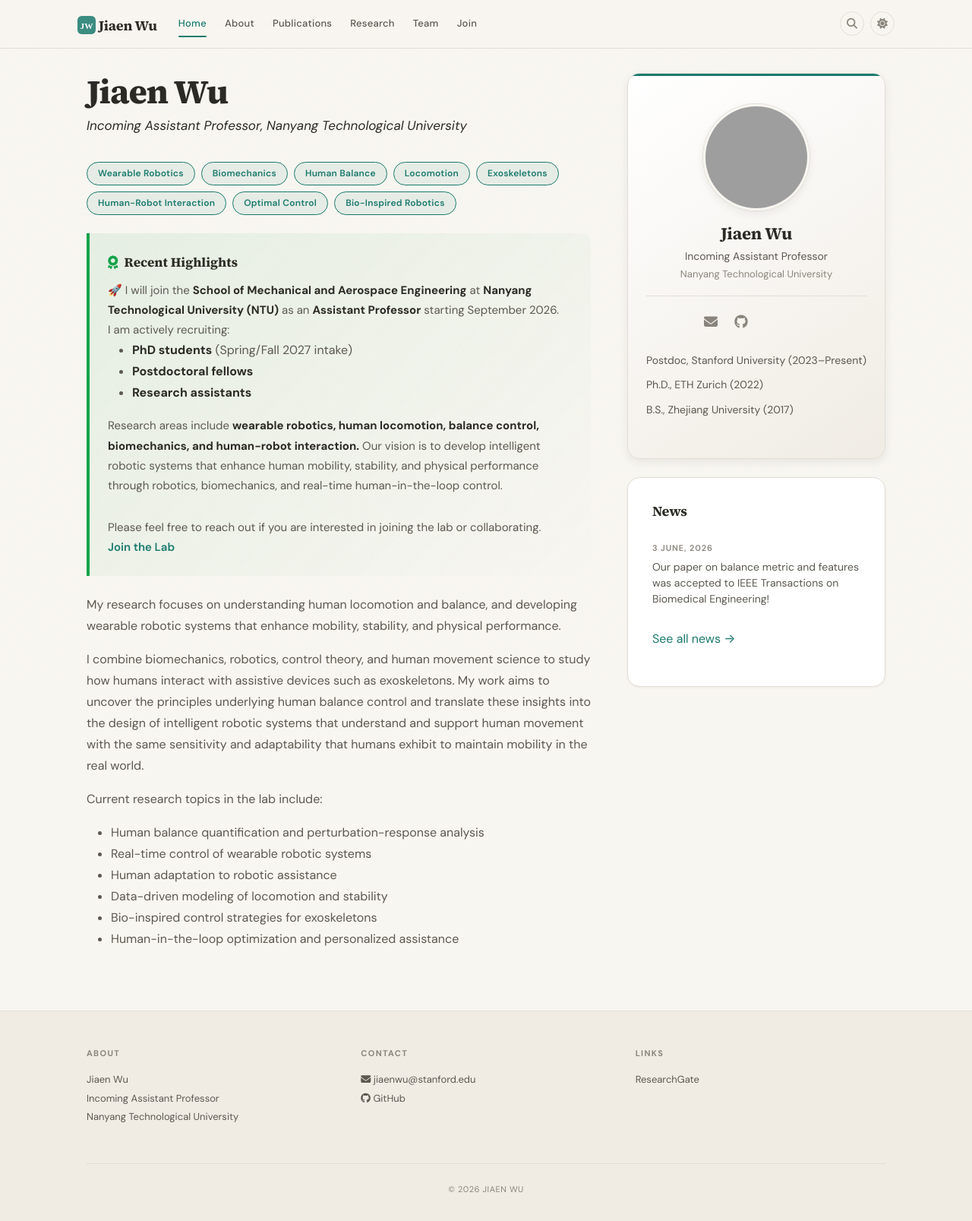
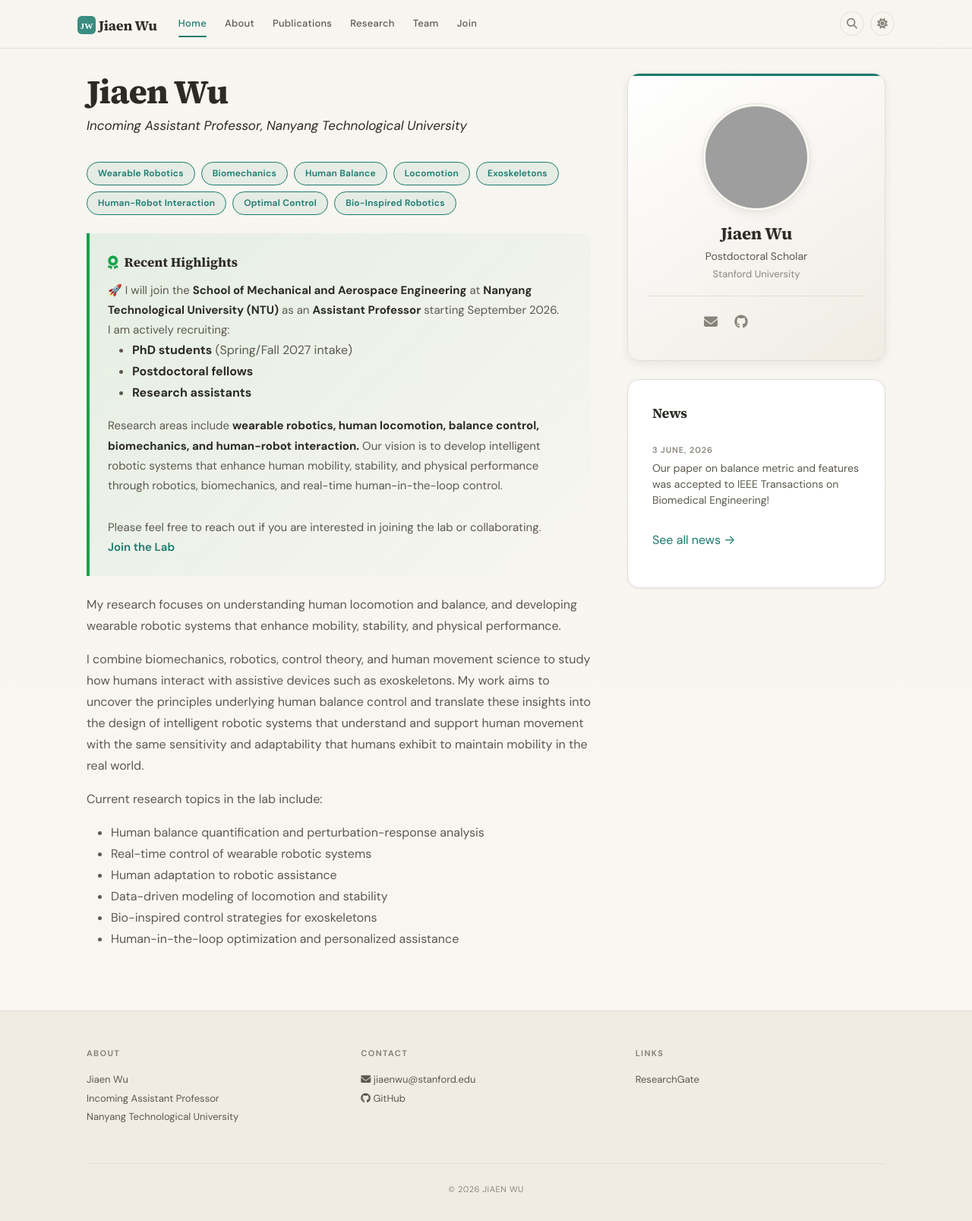
Before and after one commit to JiaenWu/jiaenwu.github.io, a Jekyll site: the page built from _pages/home.md, in a window 1280 px wide. Shown: the whole page at 76% size. Built offline with Jekyll 4.4.1, drawn with Linux system fonts in a browser that asks for light colours; a style sheet for code colours, icons or effects is not loaded.

Commit message:
update pages

```diff
--- a/_data/pi.yml
+++ b/_data/pi.yml
@@ -9,4 +9,4 @@
   educationshort:
     - "Postdoc, Stanford University (2023–Present)"
     - "Ph.D., ETH Zurich (2022)"
-    - "B.S., Zhejiang University (2017)"
+    # - "B.S., Zhejiang University (2017)"
--- a/_includes/sidebar.html
+++ b/_includes/sidebar.html
@@ -3,8 +3,11 @@
 <img src="{{ site.url }}{{ site.baseurl }}/images/{{ site.photo }}" class="profile-photo" alt="{{ site.name }}" loading="lazy">
 </a>
 <h4 class="profile-name">{{ site.name }}</h4>
-<p class="profile-title">{{ site.title }}</p>
-<p class="profile-institution">{{ site.institution }}</p>
+<!-- <p class="profile-title">{{ site.title }}</p>
+<p class="profile-institution">{{ site.institution }}</p> -->
+<p class="profile-title">Postdoctoral Scholar</p>
+<p class="profile-institution">Stanford University</p>
+
 <div class="profile-links">
 {% if site.email %}<a href="mailto:{{ site.email }}" class="icon-link" title="Email"><i class="fa-solid fa-envelope"></i></a>{% endif %}
 {% if site.links.cv and site.links.cv != "" %}<a href="{{ site.url }}{{ site.baseurl }}/{{ site.links.cv }}" class="icon-link" title="CV"><i class="ai ai-cv"></i></a>{% endif %}
@@ -15,13 +18,14 @@
 {% if site.links.twitter and site.links.twitter != "" %}<a href="{{ site.links.twitter }}" class="icon-link" title="Twitter"><i class="fa-brands fa-x-twitter"></i></a>{% endif %}
 {% if site.links.linkedin and site.links.linkedin != "" %}<a href="{{ site.links.linkedin }}" class="icon-link" title="LinkedIn"><i class="fa-brands fa-linkedin"></i></a>{% endif %}
 </div>
-{% if site.data.pi[0].educationshort %}
+
+<!-- {% if site.data.pi[0].educationshort %}
 <ul style="text-align: left; margin-top: var(--space-4); list-style: none; padding-left: 0;">
-{% for education in site.data.pi[0].educationshort %}
-<li style="font-size: 0.875rem; color: var(--text-secondary); padding: var(--space-1) 0;">{{ education | replace: "-","&#8211;" }}</li>
-{% endfor %}
+    {% for education in site.data.pi[0].educationshort %}
+    <li style="font-size: 0.875rem; color: var(--text-secondary); padding: var(--space-1) 0;">{{ education | replace: "-","&#8211;" }}</li>
+    {% endfor %}
 </ul>
-{% endif %}
+{% endif %} -->
 </div>
 
 <div class="section-card" style="margin-top: var(--space-6);">
--- a/_sass/components/_profile.scss
+++ b/_sass/components/_profile.scss
@@ -13,8 +13,14 @@
   border-radius: var(--radius-xl);
   padding: var(--space-10) var(--space-6) var(--space-8);
   box-shadow: var(--shadow-md);
+  overflow: hidden;
   position: relative;
-  overflow: hidden;
+
+  // position: sticky;
+  // top: 90px;          // adjust: distance from top (account for navbar height)
+  // align-self: start;  // important if the parent is a flex/grid container
+  // z-index: 1;
+
 
   // Decorative accent bar at top
   &::before {
```
Also changed, not shown: _pages/publications.md (+2 -2 lines).
